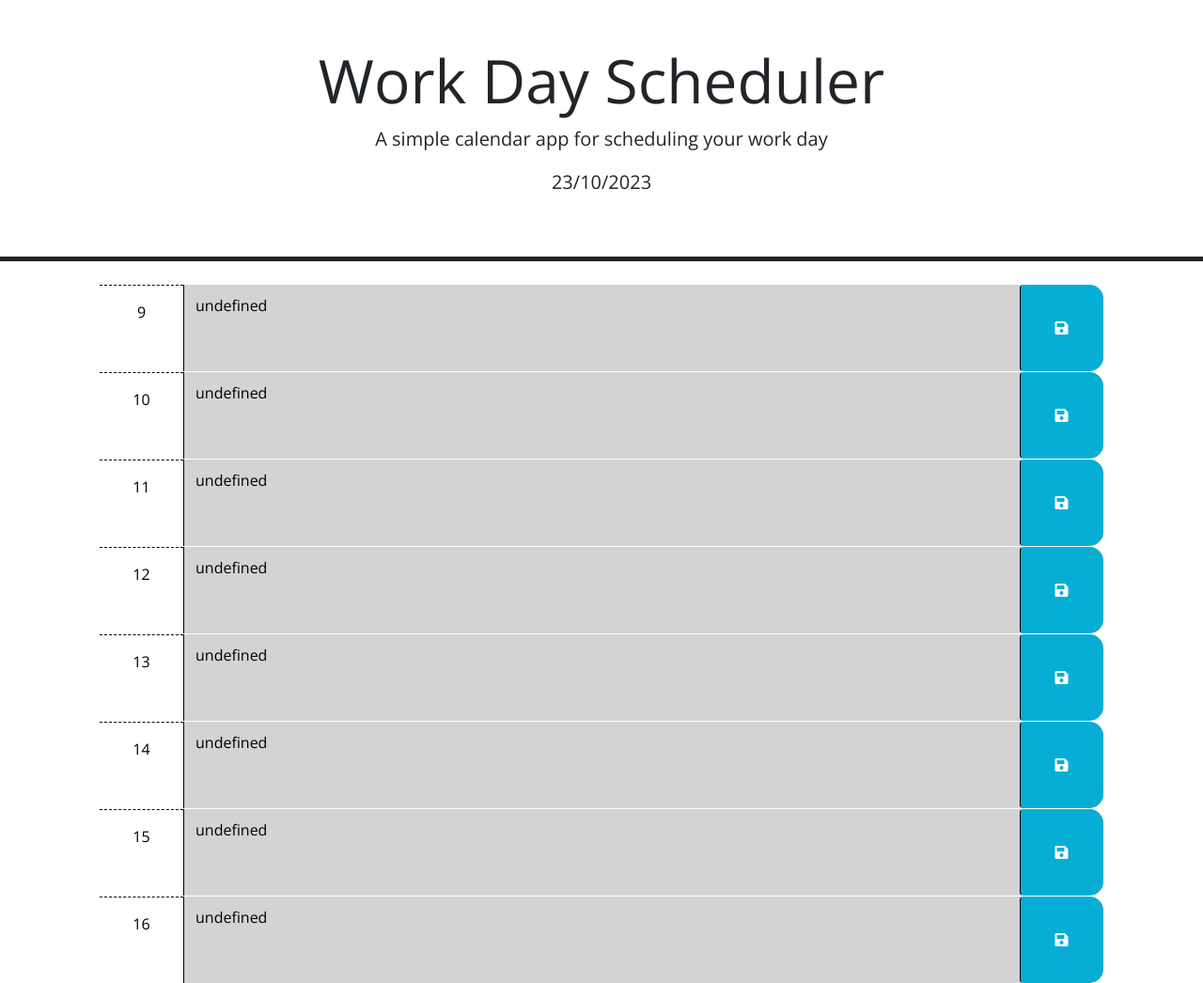
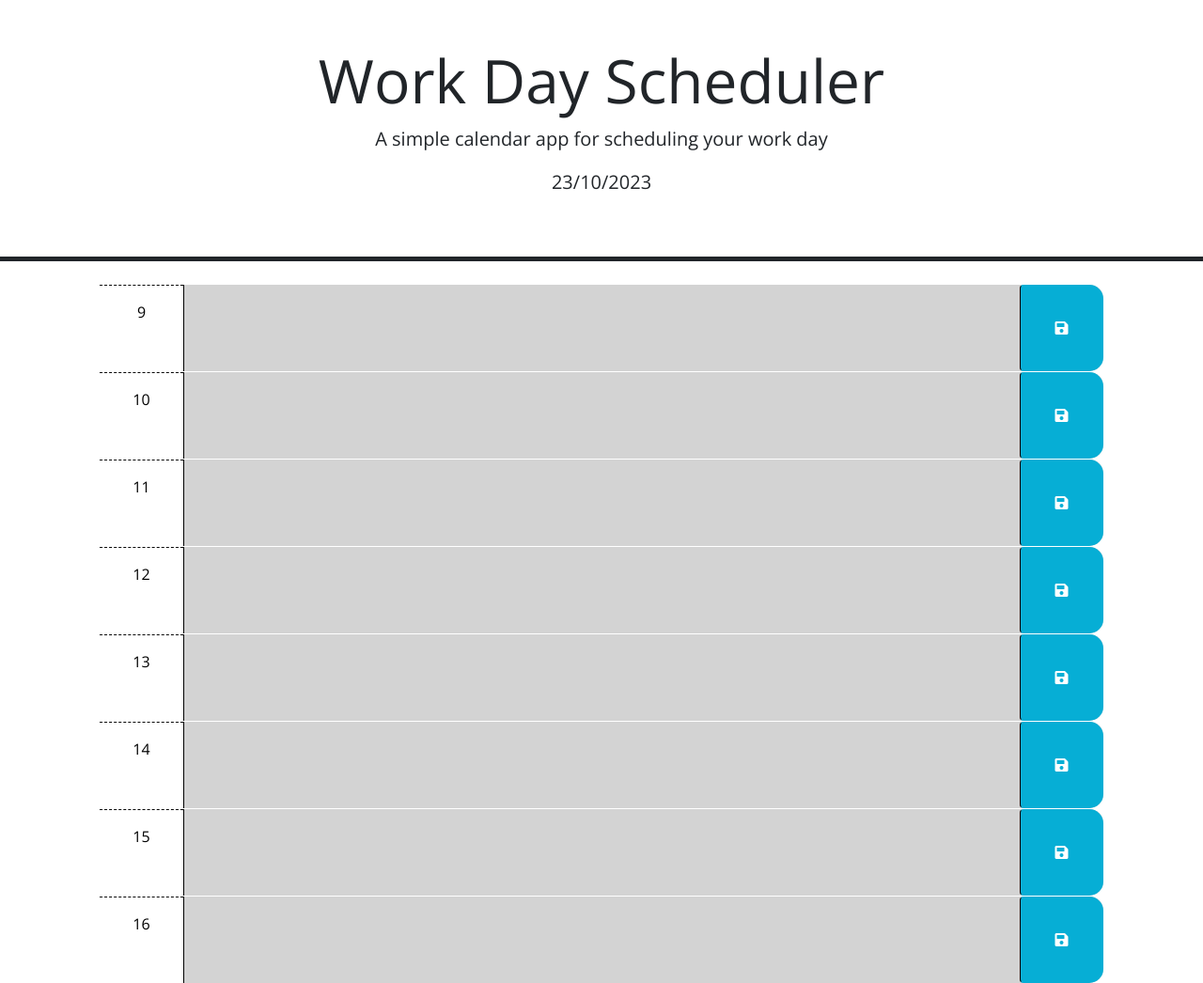
Before and after one commit to Matt0Stark/event_manager, a plain HTML site: page index.html in a window 1280 px wide. Shown: the whole page at 94% size. Drawn offline with nearby package versions, Linux system fonts and the light colour scheme.

Commit message:
functional

```diff
--- /dev/null
+++ b/assets/script.js
@@ -0,0 +1,106 @@
+$(document).ready(function () {
+
+  var array = [
+    {
+      hour: 9,
+      // text:textArea
+    },
+
+    {
+      hour: 10,
+      // text:textArea
+    },
+
+    {
+      hour: 11,
+      // text:textArea
+    },
+
+    {
+      hour: 12,
+      // text:textArea
+    },
+
+    {
+      hour: 13,
+      // text:textArea
+    },
+
+    {
+      hour: 14,
+      // text:textArea
+    },
+
+    {
+      hour: 15,
+      // text:textArea
+    },
+
+    {
+      hour: 16,
+      // text:textArea
+    },
+
+
+  ];
+
+  var today = dayjs().format('DD/MM/YYYY');
+  $("#currentDay").text(today);
+
+  var timeBlockList = $("#time-block-list");
+
+  for (var i = 0; i < array.length; i++) {
+    console.log(array[i])
+    var hourIndex = array[i].hour
+
+    const currentHour = $(`
+      <div id="hour-${hourIndex}" class="row time-block ">
+        <div class="col-2 col-md-1 hour text-center py-3">${hourIndex}</div>
+        <textarea class="col-8 col-md-10 description" rows="3"></textarea>
+        <button class="btn saveBtn col-2 col-md-1" aria-label="save">
+          <i class="fas fa-save" aria-hidden="true"></i>
+        </button>
+      </div>
+    `);
+    console.log(currentHour);
+    timeBlockList.append(currentHour);
+    Update();
+  };
+
+  function Update(){
+    var currentTime = dayjs().hour();
+    $(".time-block").each( function(){
+      var blockHour= parseInt($(this).attr("id").split("-")[1]);
+      console.log(currentTime);
+      console.log(blockHour);
+
+      var savedText = localStorage.getItem($(this).attr("id"))
+      if (savedText){
+        $(this).children("textarea").val(savedText);
+      };
+
+
+      if (blockHour < currentTime){
+        $(this).addClass("past");
+      } else if (blockHour === currentTime){
+        $(this).removeClass("past");
+        $(this).addClass("present");
+      } else {
+        $(this).removeClass("past");
+        $(this).removeClass("present");
+        $(this).addClass("future");
+      };
+    });
+
+
+  };
+
+  $(document).ready(function(){
+    $(".saveBtn").on("click", function(){
+      var value = $(this).siblings(".description").val();
+      var time = $(this).parent().attr("id");
+      localStorage.setItem(time, value);
+      console.log(localStorage)
+    })
+  })
+});
--- a/index.html
+++ b/index.html
@@ -18,7 +18,7 @@
       href="https://fonts.googleapis.com/css?family=Open+Sans&display=swap"
       rel="stylesheet"
     />
-    <link rel="stylesheet" href="style.css" />
+    <link rel="stylesheet" href="./assets/style.css" />
     <title>Work Day Scheduler</title>
   </head>
 
@@ -55,6 +55,6 @@
       crossorigin="anonymous"
     ></script>
 
-    <script src="script.js"></script>
+    <script src="./assets/script.js"></script>
   </body>
 </html>
--- a/script.js
+++ /dev/null
@@ -1,172 +0,0 @@
-// Wrap all code that interacts with the DOM in a call to jQuery to ensure that
-// the code isn't run until the browser has finished rendering all the elements
-// in the html.
-
-
-$(document).ready(function () {
-
-  var array = [
-    {
-      hour: 9,
-      // text:textArea
-    },
-
-    {
-      hour: 10,
-      // text:textArea
-    },
-
-    {
-      hour: 11,
-      // text:textArea
-    },
-
-    {
-      hour: 12,
-      // text:textArea
-    },
-
-    {
-      hour: 13,
-      // text:textArea
-    },
-
-    {
-      hour: 14,
-      // text:textArea
-    },
-
-    {
-      hour: 15,
-      // text:textArea
-    },
-
-    {
-      hour: 16,
-      // text:textArea
-    },
-
-
-  ];
-
-
-  // dayjs.extend(timezone);
-  // var today = dayjs().tz("America/Minneapolis")
-
-  // invalid date
-  var today = dayjs().format('DD/MM/YYYY');
-  $("#currentDay").text(today);
-  console.log(today)
-  console.log(array);
-  console.log(this);
-
-  // where we send the buttons from the loop
-  var timeBlockList = $("#time-block-list");
-  //  ?? = array.length
-  // var timeBlockIndex = '';
-
-
-  for (var i = 0; i < array.length; i++) {
-    console.log(array[i])
-    var hourIndex = array[i].hour
-    // hour daata needs to load nothing if null, else localStorage.getItem
-
-    var hourData
-
-    const currentHour = $(`
-      <div id="hour-${hourIndex}" class="row time-block ">
-        <div class="col-2 col-md-1 hour text-center py-3">${hourIndex}</div>
-        <textarea class="col-8 col-md-10 description" rows="3">${hourData}</textarea>
-        <button class="btn saveBtn col-2 col-md-1" aria-label="save">
-          <i class="fas fa-save" aria-hidden="true"></i>
-        </button>
-      </div>
-    `);
-    console.log(currentHour);
-    timeBlockList.append(currentHour);
-    hourUpdate();
-  };
-
-  function hourUpdate(){
-    var currentTime = dayjs().hour();
-    $(".time-block").each( function(){
-      var blockHour= parseInt($(this).attr("id").split("-")[1]);
-      console.log(currentTime);
-      console.log(blockHour);
-
-
-
-      if (blockHour < currentTime){
-        $(this).addClass("past");
-        console.log("is past");
-        console.log(this);
-
-      } else if (blockHour === currentTime){
-        $(this).removeClass("past");
-        $(this).addClass("present");
-        console.log("is present");
-        console.log(this);
-      } else {
-        $(this).removeClass("past");
-        $(this).removeClass("present");
-        $(this).addClass("future");
-        console.log("is future");
-        console.log(this);
-      };
-    });
-    // var currentClass;
-
-  };
-
-  // $(timeBlockList).append(
-  //   $("<div></div>").addClass("row time-block past").append(
-  //     $("<div></div>").addClass("col-2 col-md-1 hour text-center py-3").text(
-  //       array.hour
-  //     )),
-  //     $("<textarea/>", {
-  //       "class":"col-8 col-md-10 description",
-  //       "row":"3"
-  //       // check localstorage if null "", else fill in?
-  //     }),
-  //     $("<button/>", {
-  //       "class":"btn saveBtn col-2 col-md-1",
-  //       "aria-label":"save"
-  //     }).append(
-  //         $("<i/>", {
-  //           "class":"fas fa-save",
-  //           "aria-hidden":"true"
-  //         })
-  //       ),
-  // $(".hour").text(array.hour[i])
-
-
-
-  $(document).ready(function(){
-    $(".saveBtn").on("click", function(){
-      var value = $(this).siblings(".description").val();
-      var time = $(this).parent().attr("id");
-      localStorage.setItem(time, value);
-      console.log(localStorage)
-    })
-  })
-});
-
-
-// TODO: Add a listener for click events on the save button. This code should
-// use the id in the containing time-block as a key to save the user input in
-// local storage. HINT: What does `this` reference in the click listener
-// function? How can DOM traversal be used to get the "hour-x" id of the
-// time-block containing the button that was clicked? How might the id be
-// useful when saving the description in local storage? (as the key)
-//
-// TODO: Add code to apply the past, present, or future class to each time
-// block by comparing the id to the current hour. HINTS: How can the id
-// attribute of each time-block be used to conditionally add or remove the
-// past, present, and future classes? How can Day.js be used to get the
-// current hour in 24-hour time?(dayjs().hour())+(parseInt)?
-//
-// TODO: Add code to get any user input that was saved in localStorage and set
-// the values of the corresponding textarea elements. HINT: How can the id
-// attribute of each time-block be used to do this?
-//
-// TODO: Add code to display the current date in the header of the page.
```
Also changed, not shown: assets/style.css (renamed from style.css), 1 other file.
